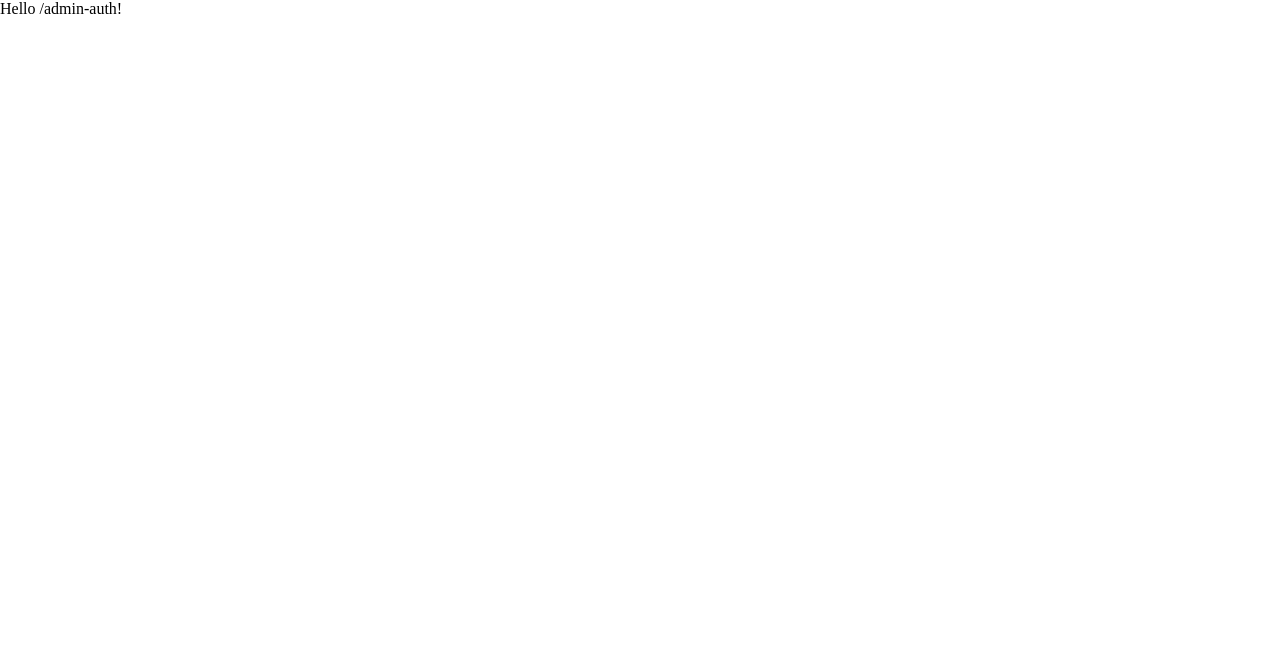
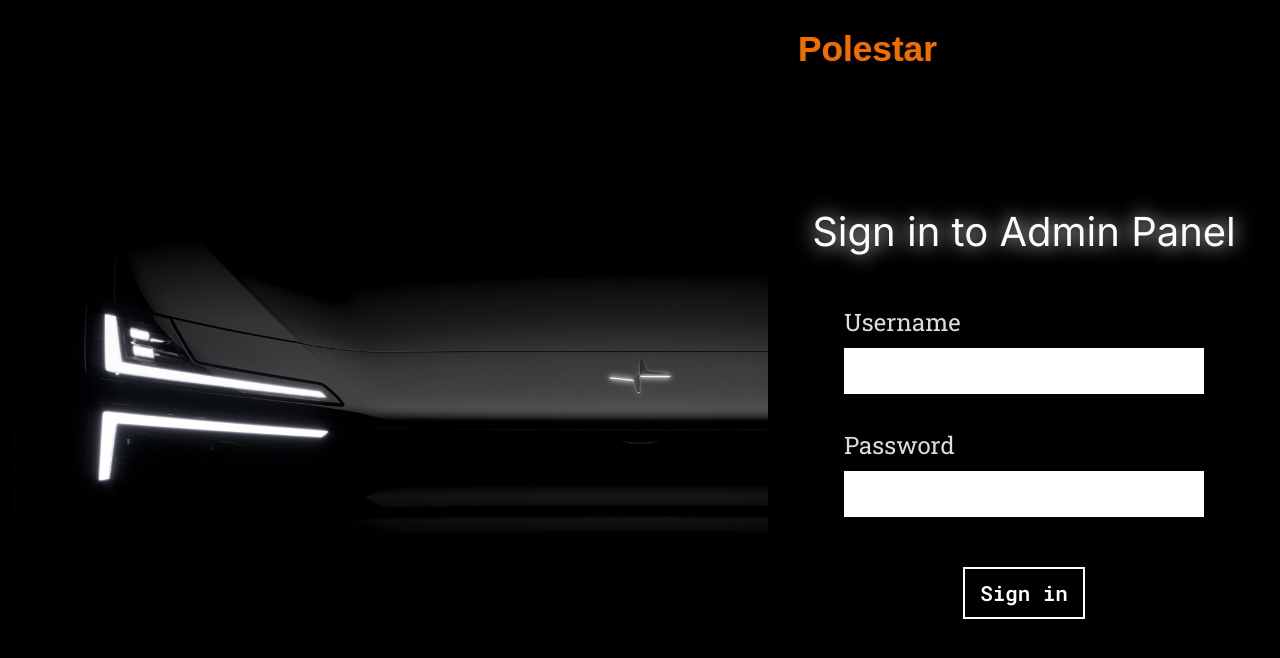
Before and after one commit to Nazazer-Mik/coursework, a React (Vite) app: page /admin-auth in a window 1280 px wide. Shown: the top 658 px of the page. Built offline with nearby package versions, Linux system fonts and the light colour scheme; a web font is replaced by a local one.

Commit message:
Quick Admin Panel done

```diff
--- a/src/routes/admin-auth.tsx
+++ b/src/routes/admin-auth.tsx
@@ -1,5 +1,31 @@
-import { createFileRoute } from "@tanstack/react-router";
+import React from "react";
+import { createFileRoute, Link } from "@tanstack/react-router";
+import "../styles/auth.scss";
 
 export const Route = createFileRoute("/admin-auth")({
-  component: () => <div>Hello /admin-auth!</div>,
+  component: AdminLogin,
 });
+
+function AdminLogin() {
+  return (
+    <>
+      <div className="auth-container">
+        <div className="right-panel">
+          <Link to={"/"}>
+            <h2>Polestar</h2>
+          </Link>
+          <h1>Sign in to Admin Panel</h1>
+          <form id="admin-auth">
+            <label htmlFor="admin-username">Username</label>
+            <input type="email" id="admin-username" maxLength={30} />
+            <label htmlFor="admin-password">Password</label>
+            <input type="password" id="admin-password" maxLength={30} />
+            <center>
+              <button type="submit">Sign in</button>
+            </center>
+          </form>
+        </div>
+      </div>
+    </>
+  );
+}
```
